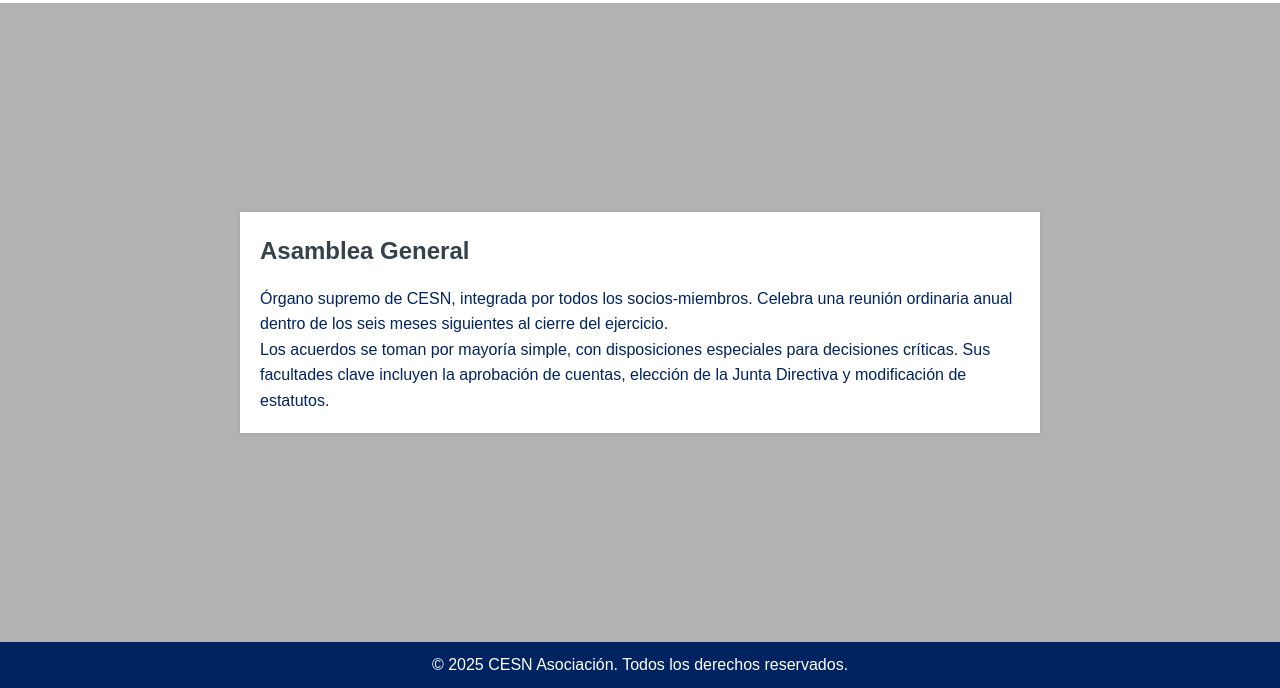
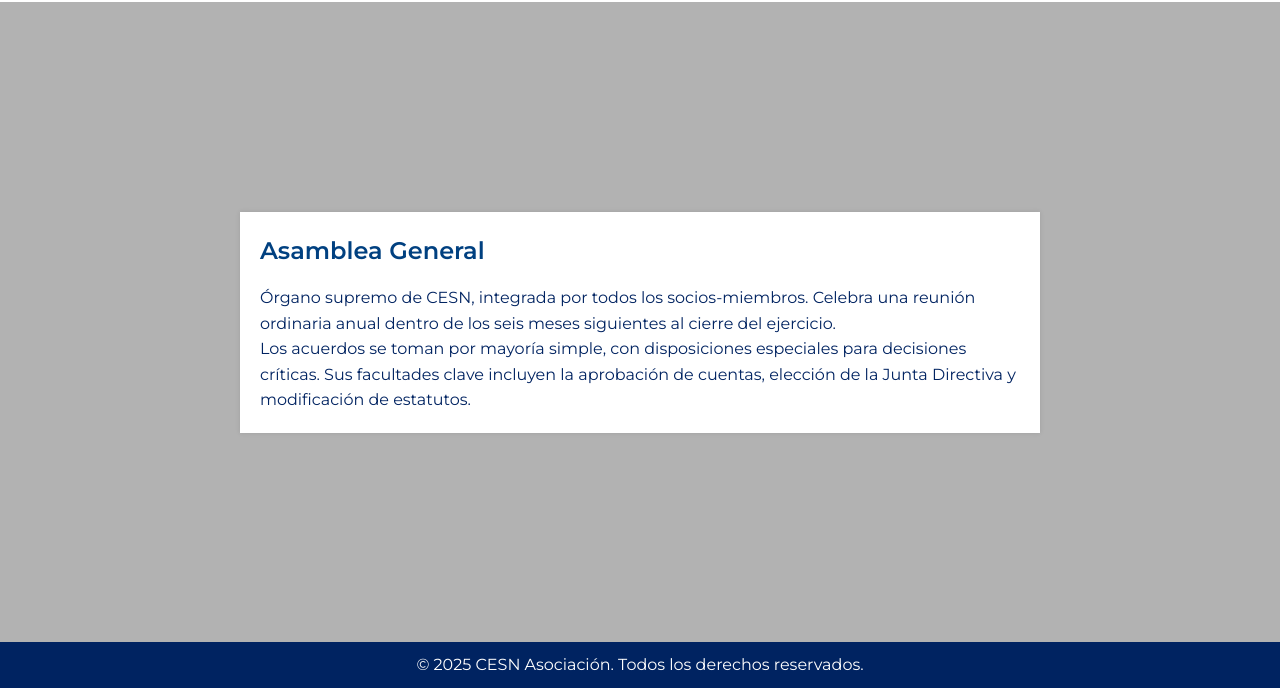
Before and after one commit to foreswearer/CESN_webpage, a website: page asamblea.html in a window 1280 px wide. Shown: the part 112-800 px from the top of the page. Drawn offline with Linux system fonts and the light colour scheme.

Commit message:
Changes in font, and h2 colors

```diff
--- a/asamblea.html
+++ b/asamblea.html
@@ -4,6 +4,7 @@
     <meta charset="UTF-8">
     <meta name="viewport" content="width=device-width, initial-scale=1.0">
     <title>CESN - Asamblea General</title>
+    <link rel="stylesheet" href="https://fonts.googleapis.com/css2?family=Montserrat:wght@400;500;600&display=swap">
     <link rel="stylesheet" href="style.css">
 </head>
 <body>
--- a/style.css
+++ b/style.css
@@ -10,7 +10,7 @@ html, body {
 }
 
 body {
-    font-family: Arial, sans-serif;
+    font-family: 'Montserrat', Arial, sans-serif;
     background-color: #b2b2b2;
     color: #002361;
     line-height: 1.6;
@@ -129,7 +129,7 @@ section {
 
 section h2 {
     margin-bottom: 15px;
-    color: #35424a;
+    color: #004080;
 }
 
 
```
Also changed, not shown: actividades.html (+1 -0 lines), centros.html (+1 -0 lines), colaboracion.html (+1 -0 lines), comite.html (+1 -0 lines), contacto.html (+1 -0 lines), cooperacion.html (+1 -0 lines), deberes.html (+1 -0 lines), derechos.html (+1 -0 lines), disolucion.html (+1 -0 lines), economico.html (+1 -0 lines), estructura.html (+1 -0 lines), fines.html (+1 -0 lines), index.html (+1 -0 lines), junta.html (+1 -0 lines), 3 more files.
